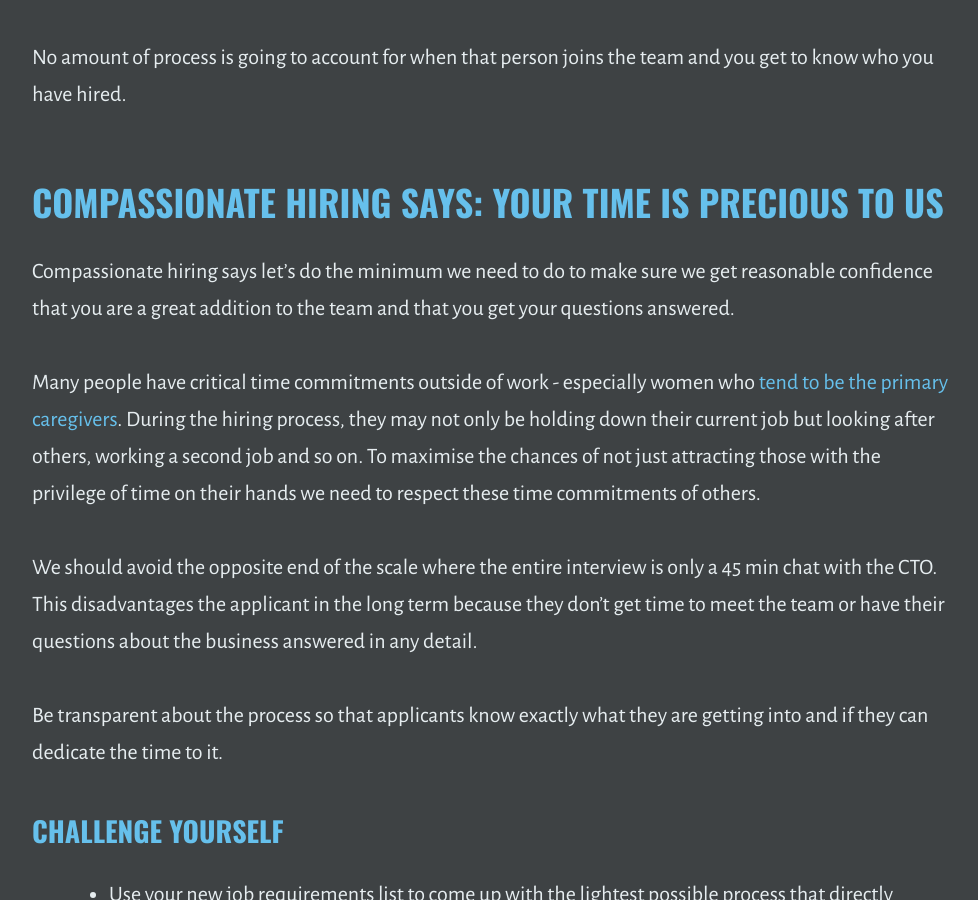
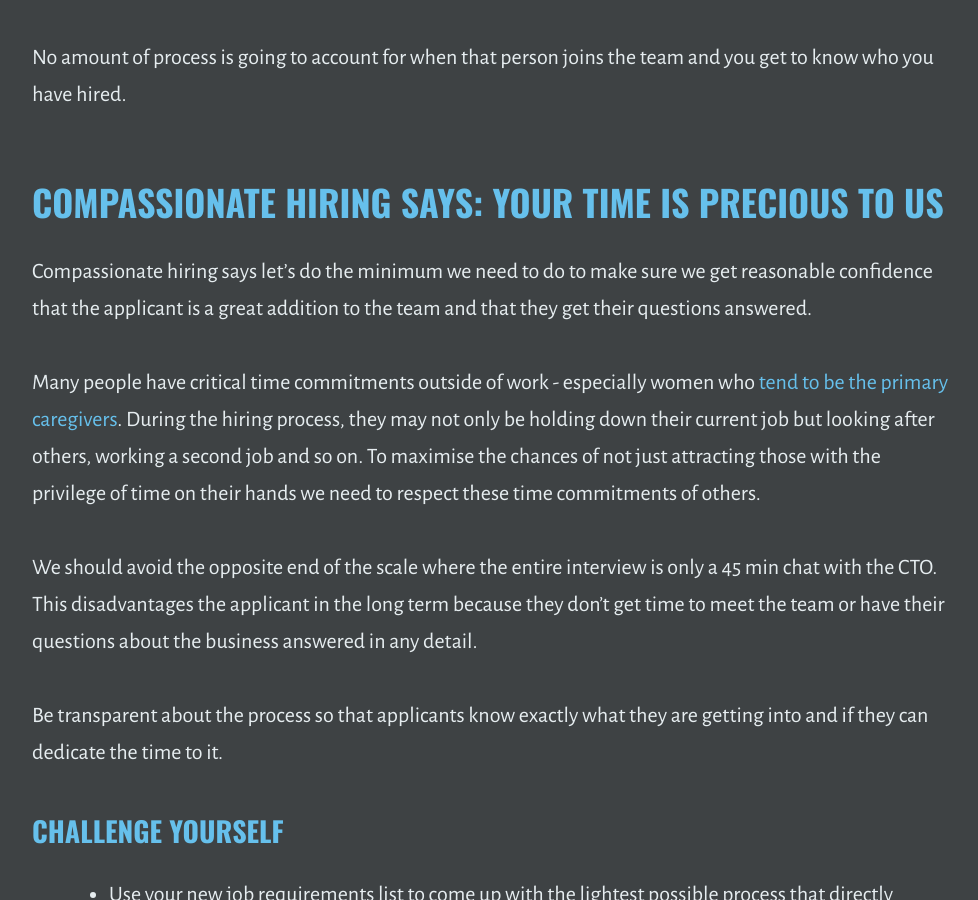
Before and after one commit to outragedpinkracoon/outragedpinkracoon.github.io, a Jekyll site: the page built from _posts/2021-04-27-other-companies-hiring-processes-are-costing-you-talent.md, in a window 1280 px wide and 900 px high, scrolled down 4991 px. Shown: the whole window, without its empty margins (149-1127 px from the left). Built offline with Jekyll 4.4.1, drawn with Linux system fonts in a browser that asks for light colours.

Commit message:
Changes pronoun

```diff
--- a/_posts/2021-04-27-other-companies-hiring-processes-are-costing-you-talent.md
+++ b/_posts/2021-04-27-other-companies-hiring-processes-are-costing-you-talent.md
@@ -77,7 +77,7 @@ No amount of process is going to account for when that person joins the team and
 
 ## Compassionate Hiring Says: Your Time Is Precious To Us
 
-Compassionate hiring says let's do the minimum we need to do to make sure we get reasonable confidence that you are a great addition to the team and that you get your questions answered.
+Compassionate hiring says let's do the minimum we need to do to make sure we get reasonable confidence that the applicant is a great addition to the team and that they get their questions answered.
 
 Many people have critical time commitments outside of work - especially women who [tend to be the primary caregivers](https://www.amazon.co.uk/Better-Allies-Approach-Hiring/dp/1732723338). During the hiring process, they may not only be holding down their current job but looking after others, working a second job and so on. To maximise the chances of not just attracting those with the privilege of time on their hands we need to respect these time commitments of others.
 
```
